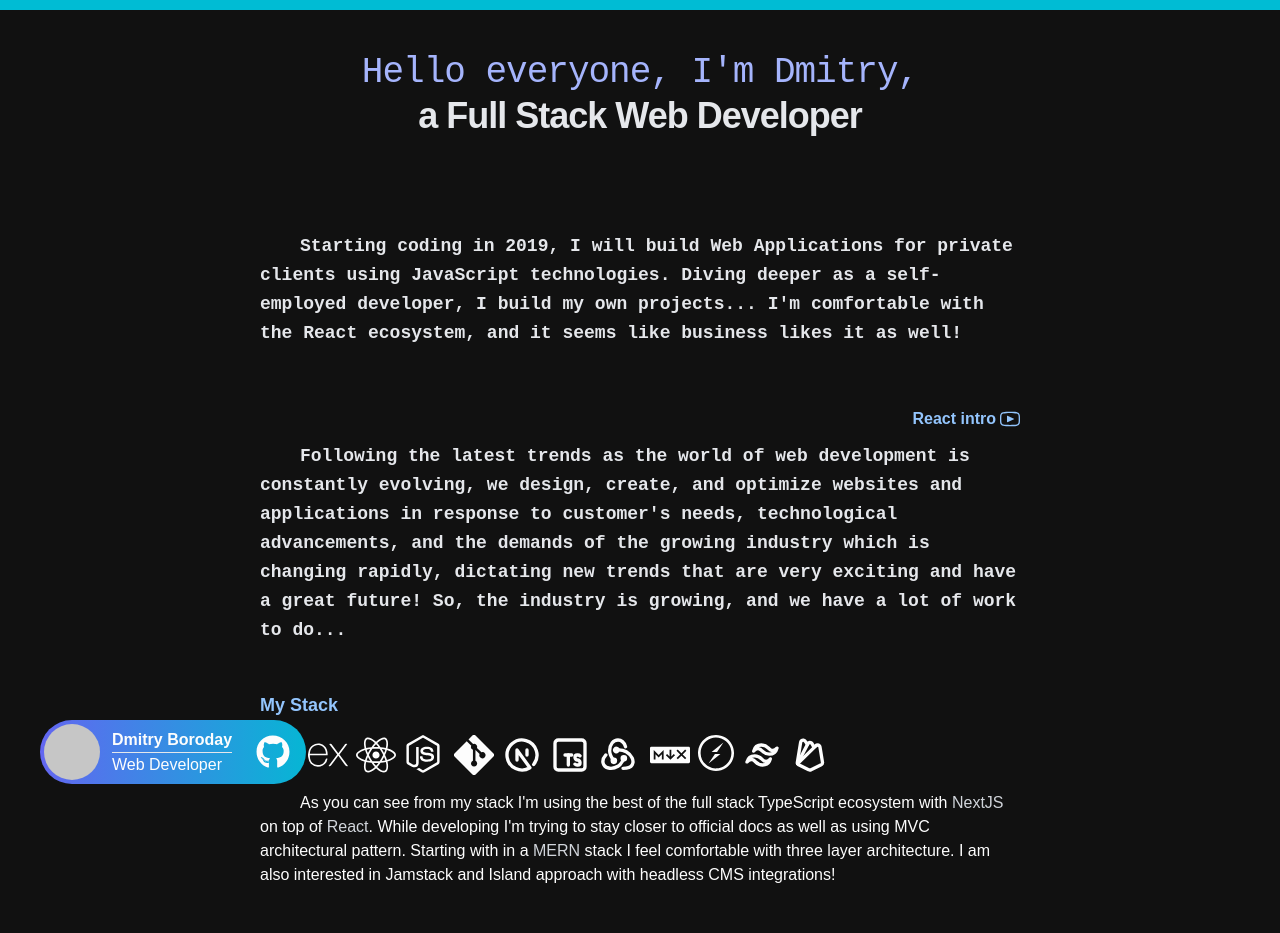
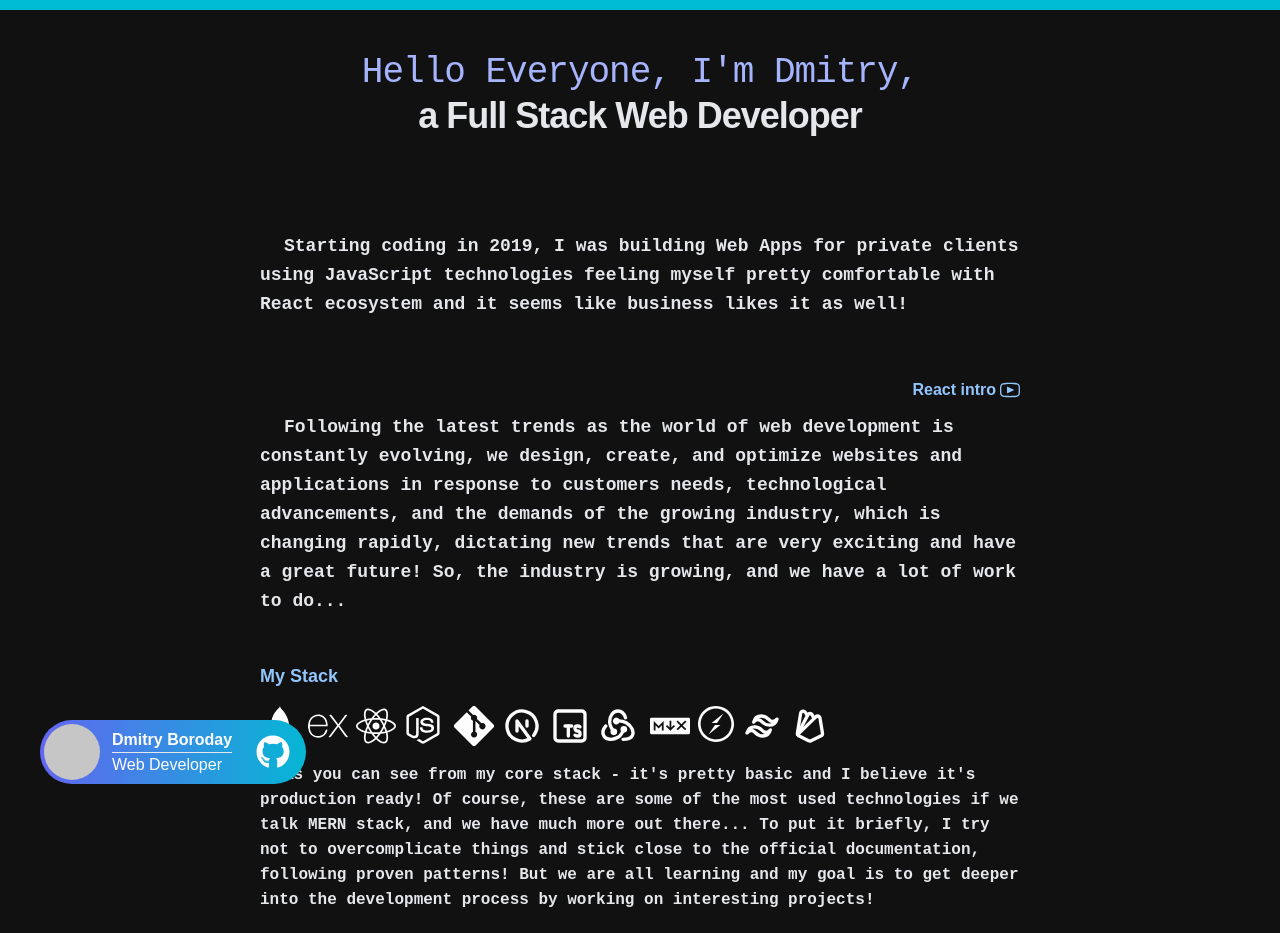
Before and after one commit to DmitryBoroday/ssg_bio, a Next.js app: page / in a window 1280 px wide. Shown: the top 933 px of the page. Built offline with nearby package versions, Linux system fonts and the light colour scheme; grey boxes are pictures that could not be loaded.

Commit message:
more copywriting

```diff
--- a/app/components/Lorem.tsx
+++ b/app/components/Lorem.tsx
@@ -9,9 +9,9 @@ export function LoremIpsum() {
   return (
 
     <article>
-      <h2 className='indent-10 text-lg'>
+      <h2 className='indent-6 text-lg'>
         <code className='font-bold text-gray-200'>
-          Starting coding in 2019, I will build Web Applications for private clients using JavaScript technologies. Diving deeper as a self-employed developer, I build my own projects... I'm comfortable with the React ecosystem, and it seems like business likes it as well!
+          Starting coding in 2019, I was building Web Apps for private clients using JavaScript technologies feeling myself pretty comfortable with React ecosystem and it seems like business likes it as well!
         </code>
       </h2>
       <div className='flex items-center justify-between'>
@@ -19,15 +19,17 @@ export function LoremIpsum() {
         <Link href='/video'>
           <h2 className='text-blue-300 font-bold felx flex row items-center justify-end gap-1 hover:text-gray-400 transition-all'>React intro <RxVideo size={20} /></h2> </Link>
       </div>
-      <h3 className='indent-10 text-lg'>
+      <h3 className='indent-6 text-lg'>
         <code className='font-bold text-gray-200'>
-          Following the latest trends as the world of web development is constantly evolving, we design, create, and optimize websites and applications in response to customer's needs, technological advancements, and the demands of the growing industry which is changing rapidly, dictating new trends that are very exciting and have a great future! So, the industry is growing, and we have a lot of work to do...
+          Following the latest trends as the world of web development is constantly evolving, we design, create, and optimize websites and applications in response to customers needs, technological advancements, and the demands of the growing industry, which is changing rapidly, dictating new trends that are very exciting and have a great future! So, the industry is growing, and we have a lot of work to do...
         </code>
       </h3>
       <p className='text-blue-300 font-bold pt-12 pb-4'>My Stack</p>
       <Stack />
-      <h4 className='indent-10'>
-        As you can see from my stack I'm using the best of the full stack TypeScript ecosystem with <span><a href='https://nextjs.org/' className='text-gray-300 hover:text-gray-400' target='_blank'>NextJS </a></span> on top of <span><a href='https://legacy.reactjs.org/' className='text-gray-300 hover:text-gray-400' target='_blank'>React</a></span>. While developing I'm trying to stay closer to official docs as well as using MVC architectural pattern. Starting with in a <span><a href='https://www.mongodb.com/mern-stack' className='text-gray-300 hover:text-gray-400' target='_blank'>MERN</a></span> stack I feel comfortable with three layer architecture. I am also interested in Jamstack and Island approach with headless CMS integrations!
+      <h4 className='indent-6'>
+        <code className='font-bold text-gray-200'>
+          As you can see from my core stack - it's pretty basic and I believe it's production ready! Of course, these are some of the most used technologies if we talk MERN stack, and we have much more out there... To put it briefly, I try not to overcomplicate things and stick close to the official documentation, following proven patterns! But we are all learning and my goal is to get deeper into the development process by working on interesting projects!
+        </code>
       </h4>
       <div className='flex items-center justify-between'>
         <div></div>
--- a/app/page.jsx
+++ b/app/page.jsx
@@ -2,18 +2,21 @@
 
 import { LoremIpsum } from '@/app/components/Lorem'
 import { motion, useScroll } from 'framer-motion'
-
 
 function page() {
   const { scrollYProgress } = useScroll()
   return (
     <div>
       <motion.div
-            className="progress-bar"
+        className='progress-bar'
         style={{ scaleX: scrollYProgress }}
       />
       <h1 className='pt-12 pb-6 px-4 text-center lg:w-1/2 mx-auto'>
-            <code className='text-indigo-300'>Hello everyone, I'm Dmitry,</code><br /><span className='font-semibold text-gray-200'>a Full Stack Web Developer</span>
+        <code className='text-indigo-300'>Hello Everyone, I'm Dmitry,</code>
+        <br />
+        <span className='font-semibold text-gray-200'>
+          a Full Stack Web Developer
+        </span>
       </h1>
       <LoremIpsum />
     </div>
```
Lines whose indentation alone changed are shown as unchanged.
